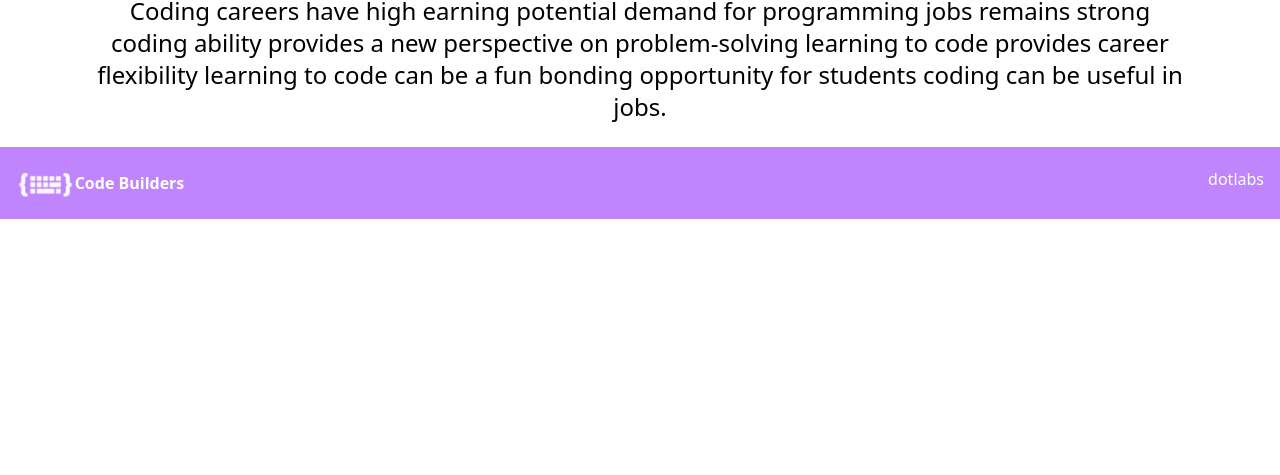
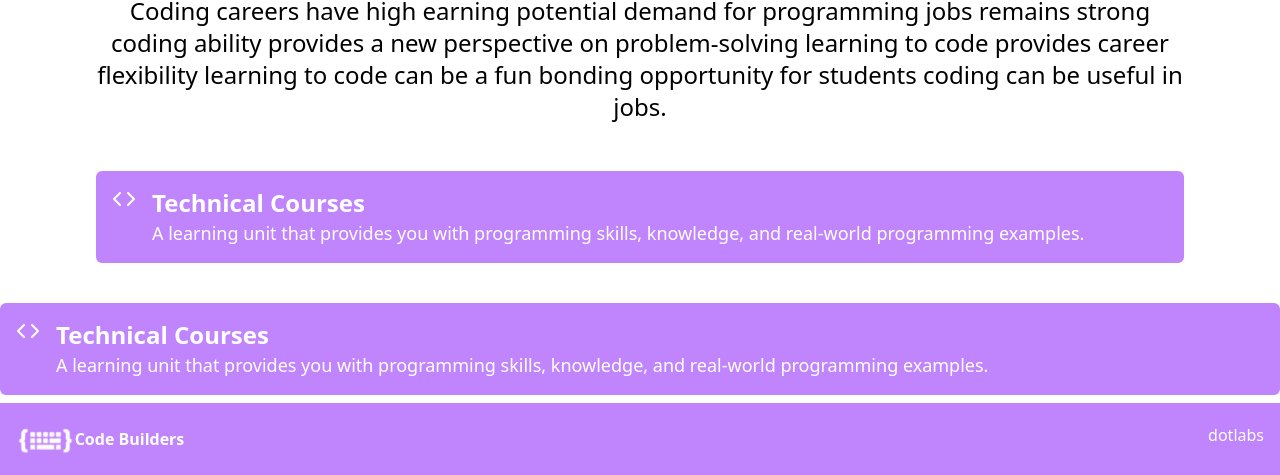
Before and after one commit to INFANT-RYAN/rezposive_Site, a website: page src/index.html in a window 1280 px wide. Shown: the part 743-1218 px from the top of the page. Before the commit the page ends 962 px from the top, so only its background shows below. Drawn offline with Linux system fonts and the light colour scheme.

Commit message:
fix: menu toggle

```diff
--- a/src/index.html
+++ b/src/index.html
@@ -26,7 +26,7 @@
           </div>
           <button class="p-3 mobIco  md:hidden"><svg xmlns="http://www.w3.org/2000/svg" width="30" height="30" viewBox="0 0 24 24" fill="none" stroke="currentColor" stroke-width="2" stroke-linecap="round" stroke-linejoin="round" class="lucide lucide-align-justify"><line x1="3" x2="21" y1="6" y2="6"/><line x1="3" x2="21" y1="12" y2="12"/><line x1="3" x2="21" y1="18" y2="18"/></svg></button>
         </div>
-        <div class="md:hidden mobMenu">
+        <div class=" hidden mobMenu">
           <!--//TODO:MENU -->
           <ul class="flex  flex-col justify-start gap-3  font-extralight px-3 pt-4 text-gray-300">
             <li class="hover:text-white"><a href="#">Home</a></li>
@@ -68,9 +68,23 @@
         <h2 class="text-4xl md:text-5xl font-bold bg-gradient-to-r from-purple-500 via-fuchsia-500 to-fuchsia-400 bg-clip-text text-transparent inline-block py-5">What we Offer?</h2>
         <p class="md:text-2xl flex justify-normal text-xl font-thin leading-7 md:leading-8">Coding careers have high earning potential demand for programming jobs remains strong coding ability provides a new perspective on problem-solving learning to code provides career flexibility learning to code can be a fun bonding opportunity for students coding can be useful in jobs.</p>
       </div>
-      <div>
+      <section class="mt-10 grid  grid-cols-1">
+        <div class="flex flex-row gap-4 bg-purple-400 p-4 rounded-md my-2">
+          <div><svg xmlns="http://www.w3.org/2000/svg" width="24" height="24" viewBox="0 0 24 24" fill="none" stroke="#ffffff" stroke-width="2" stroke-linecap="round" stroke-linejoin="round" class="lucide lucide-code"><polyline points="16 18 22 12 16 6"/><polyline points="8 6 2 12 8 18"/></svg><polyline points="16 18 22 12 16 6"/><polyline points="8 6 2 12 8 18"/></svg></div>
+          <divc class="flex flex-col justify-start">
+            <h3 class="font-bold text-2xl text-white">Technical Courses</h3>
+            <p class="text-white text-lg">A learning unit that provides you with programming skills, knowledge, and real-world programming examples.</p>
+          </div>
+        </div>
 
-      </div>
+        <div class="flex flex-row gap-4 bg-purple-400 p-4 rounded-md my-2">
+          <div><svg xmlns="http://www.w3.org/2000/svg" width="24" height="24" viewBox="0 0 24 24" fill="none" stroke="#ffffff" stroke-width="2" stroke-linecap="round" stroke-linejoin="round" class="lucide lucide-code"><polyline points="16 18 22 12 16 6"/><polyline points="8 6 2 12 8 18"/></svg><polyline points="16 18 22 12 16 6"/><polyline points="8 6 2 12 8 18"/></svg></div>
+          <divc class="flex flex-col justify-start">
+            <h3 class="font-bold text-2xl text-white">Technical Courses</h3>
+            <p class="text-white text-lg">A learning unit that provides you with programming skills, knowledge, and real-world programming examples.</p>
+          </div>
+        </div>
+      </section>
     </main>
 
 
@@ -90,6 +104,7 @@
     const mobIco = document.querySelector('.mobIco');
     const mobMenu = document.querySelector('.mobMenu');
     mobIco.addEventListener('click', () => {
+
       mobMenu.classList.toggle('hidden');
     });
   </script>
```
Also changed, not shown: src/output.css.
